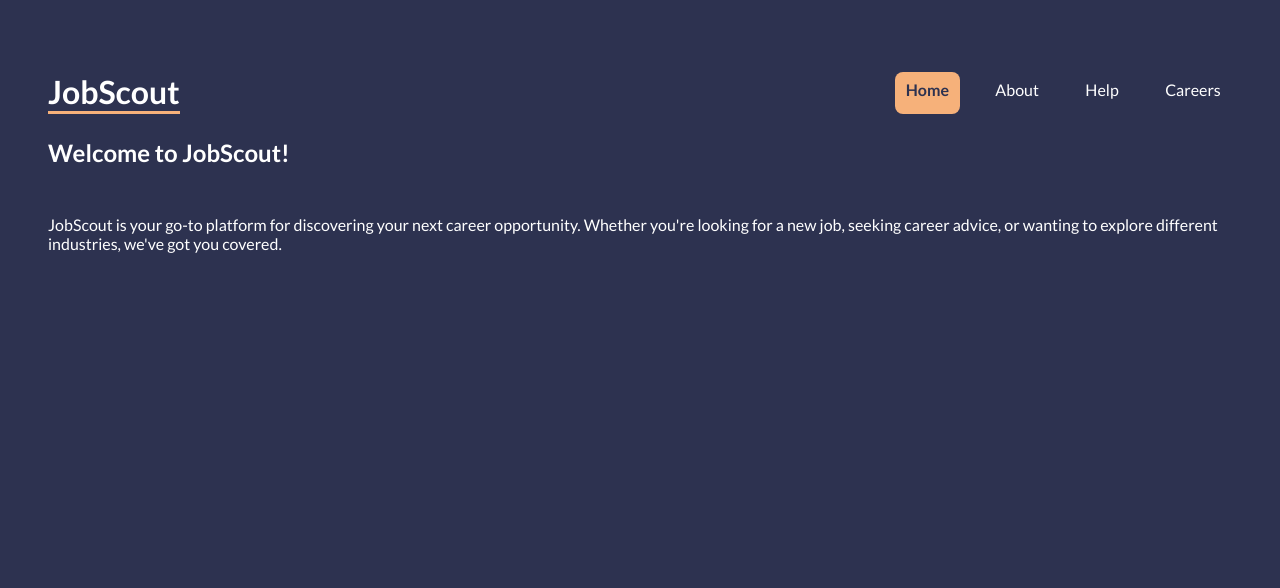
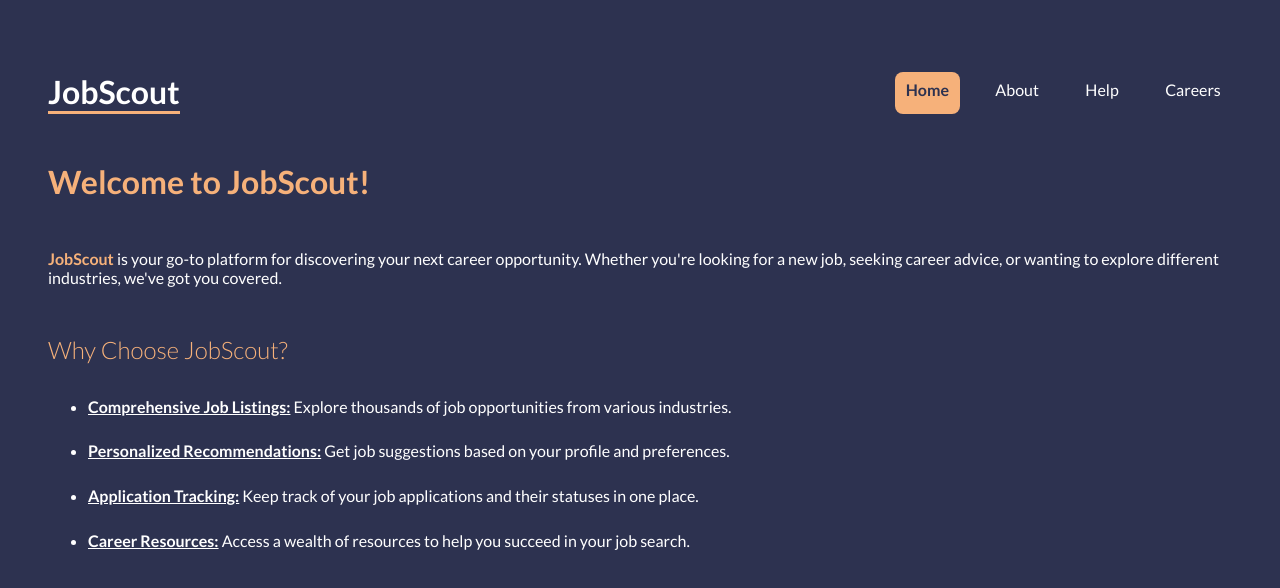
Before and after one commit to prajwal-hebbar-07/react-job-listing, a React (Vite) app: page / in a window 1280 px wide. Shown: the top 588 px of the page. Built offline with nearby package versions, Linux system fonts and the light colour scheme.

Commit message:
homepage completed with all the styling and content

```diff
--- a/src/index.css
+++ b/src/index.css
@@ -33,6 +33,7 @@ button {
   cursor: pointer;
 }
 
+/* Styling for making the items of navbar move to the end */
 header nav {
   display: flex;
   justify-content: end;
@@ -41,20 +42,56 @@ header nav {
   margin: 1.5rem auto;
 }
 
+/* To improve the styling of Navbar brand or the logo. Also to push it to the left end */
 header nav h1 {
   margin-right: auto;
   font-size: 2rem;
   border-bottom: 0.2rem solid var(--primary);
 }
 
+/* Styling for different nav elements */
 header nav a {
   text-decoration: none;
   padding: 0.5rem 0.7rem;
   border-radius: 0.5rem;
 }
 
+/* How it should look when it is clicked */
 header nav a.active {
   background: var(--primary);
   color: var(--secondary);
   font-weight: 600;
 }
+
+/* page content main div styling */
+
+main {
+  max-width: 100%;
+  margin: 3rem auto;
+}
+
+/* home page styling */
+.home-page h2 {
+  color: var(--primary);
+  font-size: 2rem;
+}
+
+.home-page .intro span {
+  color: var(--primary);
+  font-weight: 700;
+}
+
+.home-page .why-job-scout h3 {
+  font-size: 1.5rem;
+  color: var(--primary);
+  font-weight: 300;
+  padding-bottom: 1.25rem;
+}
+
+.home-page .why-job-scout ul li {
+  padding: 0.8rem 0;
+}
+
+.home-page .why-job-scout ul li strong {
+  text-decoration: underline;
+}
--- a/src/pages/Home.jsx
+++ b/src/pages/Home.jsx
@@ -10,6 +10,27 @@ const Home = () => {
           you covered.
         </p>
       </section>
+      <section className="why-job-scout">
+        <h3>Why Choose JobScout?</h3>
+        <ul>
+          <li>
+            <strong>Comprehensive Job Listings:</strong> Explore thousands of
+            job opportunities from various industries.
+          </li>
+          <li>
+            <strong>Personalized Recommendations:</strong> Get job suggestions
+            based on your profile and preferences.
+          </li>
+          <li>
+            <strong>Application Tracking:</strong> Keep track of your job
+            applications and their statuses in one place.
+          </li>
+          <li>
+            <strong>Career Resources:</strong> Access a wealth of resources to
+            help you succeed in your job search.
+          </li>
+        </ul>
+      </section>
     </div>
   );
 };
```
